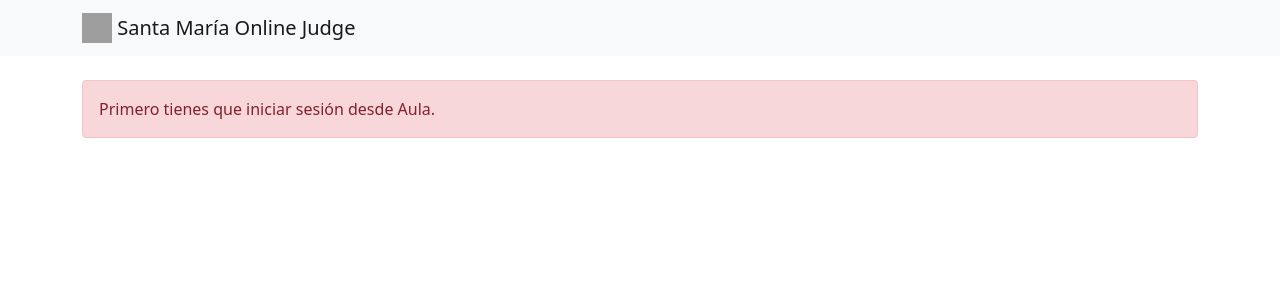
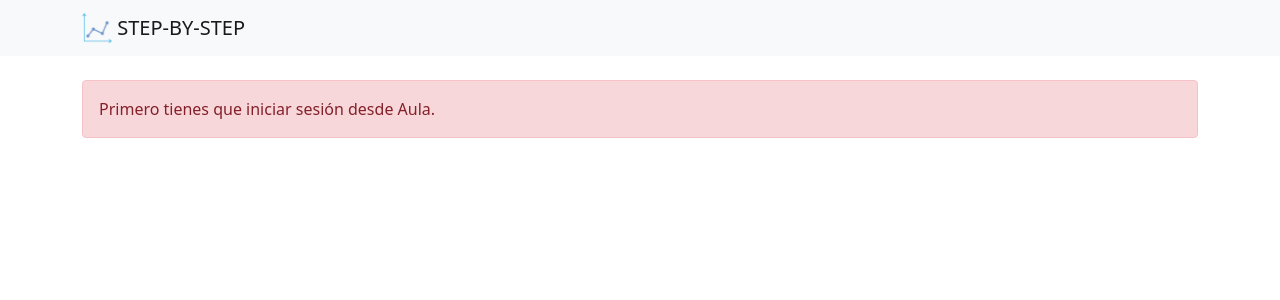
Before and after one commit to hleytondiaz/cody, a Flask app: page / in a window 1280 px wide. Shown: the top 300 px of the page. Run offline with Flask 2, Linux system fonts and the light colour scheme; parts of the project's set-up code (start-up, migrations or seed data) failed here and were passed over; grey boxes are pictures that could not be loaded.

Commit message:
Completed tasks: - A favicon has been added. - The official logo has been added to the navbar. - The base.html file has been modified to update the official favicon and logo. - Logic is added to the exercise.html file to check if the problem is in a user's distribution. - Correction of several errors.

```diff
--- a/app/app.py
+++ b/app/app.py
@@ -190,6 +190,8 @@ def exercises(category=None, id_exercise=None):
     category_index = get_category_index(categories, category)
     quiz_attempted = check_quiz_attempted(cursor, session['user'], category_index)
     if category and id_exercise:
+        cursor.execute('SELECT id_problem_1, id_problem_2, id_problem_3, id_problem_4 FROM distribution WHERE email=%(email)s AND category=%(cat)s ORDER BY id_distribution DESC LIMIT 1;', { 'email': session['user'], 'cat': category_index })
+        problem_allowed = id_exercise in cursor.fetchone()
         cursor.execute('SELECT id_problem, title, statement FROM problems WHERE id_problem = %(id_pro)s AND category = %(cat)s;', { 'id_pro': id_exercise, 'cat': category_index })
         id_problem, title, statement = cursor.fetchone()
         html = markdown.markdown(statement, extensions=['tables'])
@@ -203,7 +205,8 @@ def exercises(category=None, id_exercise=None):
         subproblem_data = (input_description, output_description, observations, notes_examples)
         cursor.execute('SELECT stdin, expected_output FROM test_cases WHERE id_problem = %(id_pro)s AND subproblem = 1 AND sample = 1 ORDER BY id_test_case ASC;', { 'id_pro': id_exercise })
         tests_cases_data = cursor.fetchall()
-        return render_template('exercise.html', page_title=title, url_judge0=url_judge0, problem_data=problem_data, subproblem_data=subproblem_data, tests_cases_data=tests_cases_data, category=category)
+        page_title = title if problem_allowed else 'Error'
+        return render_template('exercise.html', page_title=page_title, url_judge0=url_judge0, problem_data=problem_data, subproblem_data=subproblem_data, tests_cases_data=tests_cases_data, category=category, problem_allowed=problem_allowed)
     else:
         cursor.execute('SELECT id_problem_1, id_problem_2, id_problem_3, id_problem_4, (SELECT title FROM problems WHERE problems.id_problem=id_problem_1) AS title_1, (SELECT title FROM problems WHERE problems.id_problem=id_problem_2) AS title_2, (SELECT title FROM problems WHERE problems.id_problem=id_problem_3) AS title_3, (SELECT title FROM problems WHERE problems.id_problem=id_problem_4) AS title_4, (SELECT level FROM problems WHERE problems.id_problem=id_problem_1) AS level_1, (SELECT level FROM problems WHERE problems.id_problem=id_problem_2) AS level_2, (SELECT level FROM problems WHERE problems.id_problem=id_problem_3) AS level_3, (SELECT level FROM problems WHERE problems.id_problem=id_problem_4) AS level_4 FROM distribution WHERE email=%(email)s AND category=%(cat)s ORDER BY id_distribution DESC LIMIT 1;', { 'email': session['user'], 'cat': category_index })
 
@@ -268,7 +271,7 @@ def submit():
 
     try:
         headers = {'User-Agent': 'Mozilla/5.0 (X11; Linux x86_64) AppleWebKit/537.36 (KHTML, like Gecko) Chrome/54.0.2840.90 Safari/537.36'}
-        response = requests.post(url_judge0 + '/submissions/batch', json=data, headers=headers)
+        response = requests.post(url_judge0 + '/submissions/batch', json=data, headers=headers, timeout=10)
         tokens = response.json()
         tokens_str = ''
 
@@ -277,8 +280,6 @@ def submit():
             tokens_str += ',' if i < len(tokens) - 1 else ''
 
         fields = 'stdin,stdout,stderr,status,status_id,token,expected_output'
-
-        print(tokens)
 
         while True:
             response = requests.get(url_judge0 + '/submissions/batch?tokens=' + tokens_str + '&base64_encoded=true&fields=' + fields)
--- a/app/templates/base.html
+++ b/app/templates/base.html
@@ -3,16 +3,17 @@
 	<head>
 		<meta charset="utf-8">
 		<meta name="viewport" content="width=device-width, initial-scale=1">
-		<title>{% block title %}{% endblock %} - SMOJ</title>
+		<title>{% block title %}{% endblock %} - SBS</title>
+		<link rel="icon" type="image/x-icon" href="{{ url_for('static', filename='favicon.png') }}">
 		<link href="https://cdn.jsdelivr.net/npm/bootstrap@5.1.3/dist/css/bootstrap.min.css" rel="stylesheet" integrity="sha384-1BmE4kWBq78iYhFldvKuhfTAU6auU8tT94WrHftjDbrCEXSU1oBoqyl2QvZ6jIW3" crossorigin="anonymous">
 		{% block additional_css %}{% endblock %}
 	</head>
 	<body>
 		<nav class="navbar navbar-expand-lg navbar-light bg-light">
 			<div class="container">
-				<a class="navbar-brand" href={{ url_for('index') }}>
-					<img src="https://smoj.inf.utfsm.cl/images/logo-usm.png" width="30" height="30" class="d-inline-block align-top" alt="">
-					Santa María Online Judge
+				<a class="navbar-brand text-uppercase" href={{ url_for('index') }}>
+					<img src="{{ url_for('static', filename='logo-navbar.png') }}" width="30" height="30" class="d-inline-block align-top" alt="">
+					step-by-step
 				</a>
 				<div class="d-flex">
 					{% if session['user'] %}
```
Also changed, not shown: app/templates/exercise.html (+17 -3 lines), app/static/favicon.png (added), app/static/logo-navbar.png (added).
